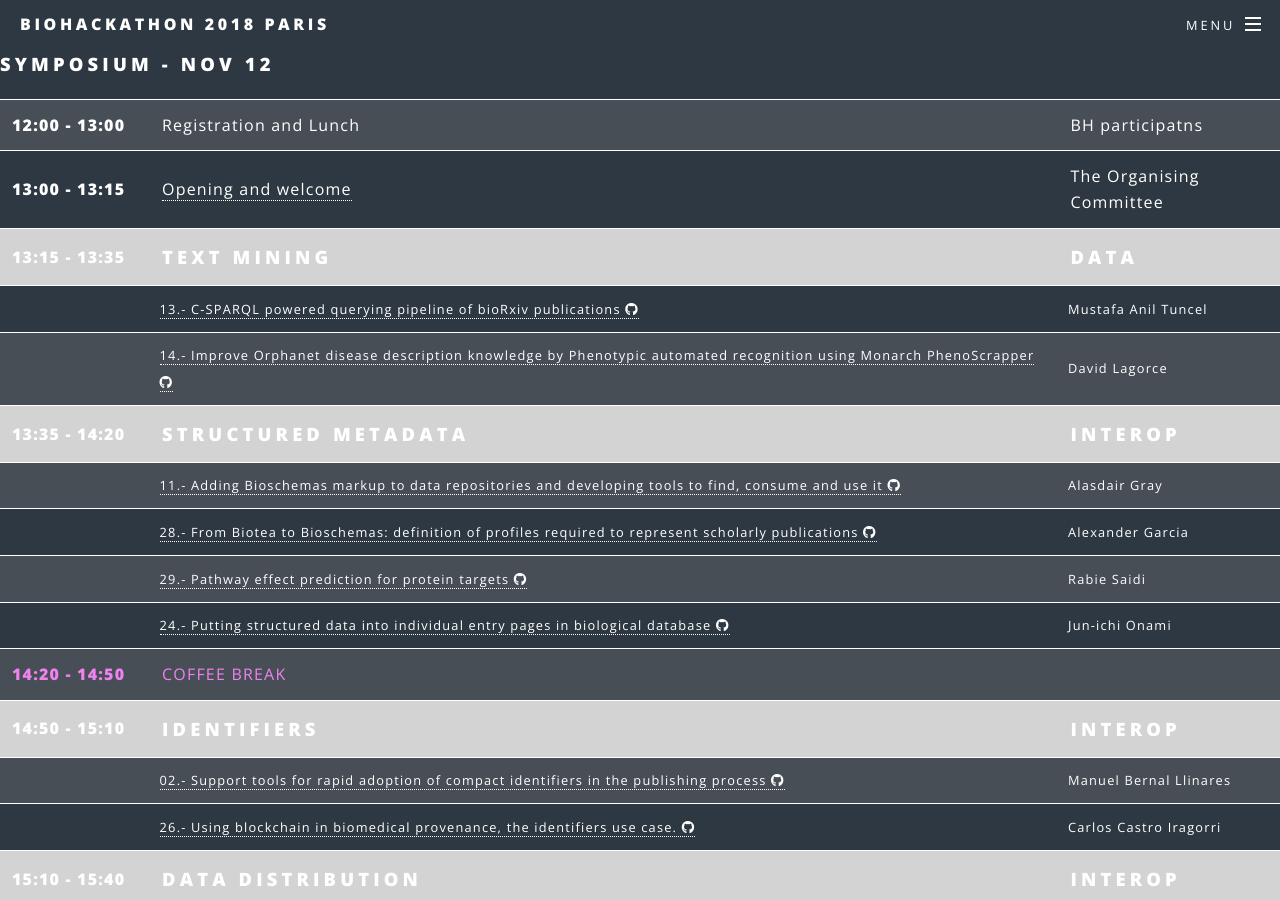
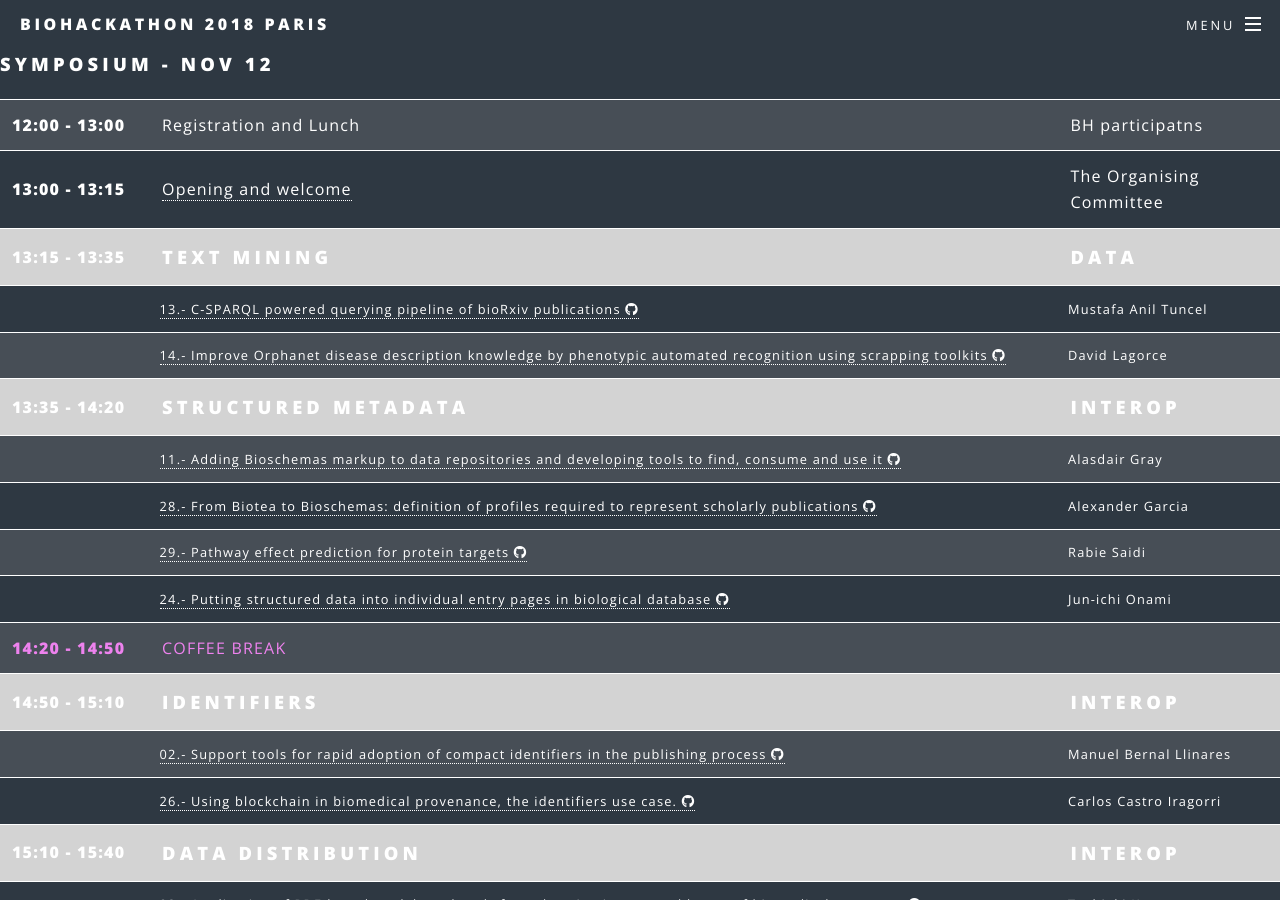
Before and after one commit to elixir-europe/bh2018paris, a Jekyll site: the page built from _programmes/2018-06-22-programme.md, in a window 1280 px wide and 900 px high. Built offline with Jekyll 4.4.1, drawn with Linux system fonts in a browser that asks for light colours; nearby versions of some CDN libraries.

Commit message:
Update programme links

```diff
--- a/_programmes/2018-06-22-programme.md
+++ b/_programmes/2018-06-22-programme.md
@@ -35,7 +35,7 @@ author: Ricardo
     				<tr class="schedule-table-project">
                         <td class="time"></td>
                         <td class="event">
-                            <a href="https://github.com/elixir-europe/BioHackathon/tree/master/data/Improve%20Orphanet%20disease%20description%20knowledge%20by%20Phenotypic%20automated%20recognition%20using%20Monarch%20PhenoScrapper" target="_blank">14.- Improve Orphanet disease description knowledge by Phenotypic automated recognition using Monarch PhenoScrapper
+                            <a href="https://github.com/elixir-europe/BioHackathon/tree/master/data/Improve%20Orphanet%20disease%20description%20knowledge%20by%20phenotypic%20automated%20recognition%20using%20scrapping%20toolkits" target="_blank">14.- Improve Orphanet disease description knowledge by phenotypic automated recognition using scrapping toolkits
                                 <i class="fab fa-github" aria-hidden="true"></i>
                             </a>
                         </td>
```
